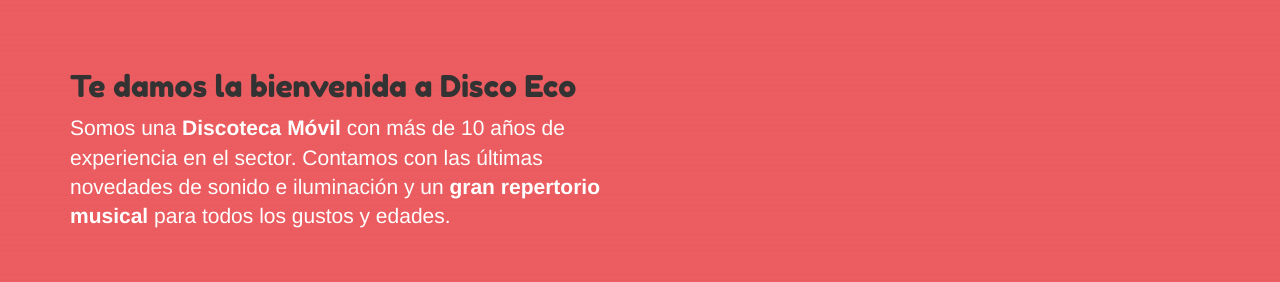
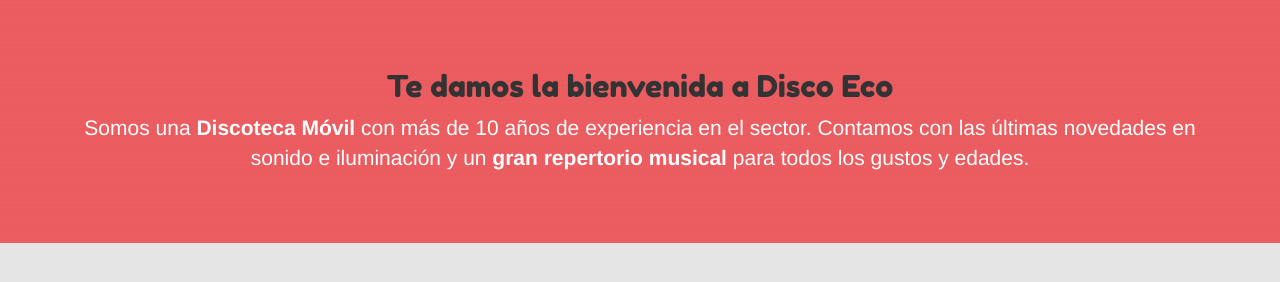
Before and after one commit to fblazp/disco-eco, a plain HTML site: page index.html in a window 1280 px wide. Shown: the part 702-984 px from the top of the page. After the commit the page ends 945 px from the top, so only its background shows below. Drawn offline with nearby package versions, Linux system fonts and the light colour scheme.

Commit message:
modificado contenido

```diff
--- a/css/main.css
+++ b/css/main.css
@@ -100,6 +100,7 @@
 #presentation
 {
 	background: rgba(238,61,64,0.8);
+	text-align: center;
 }
 
 #presentation h2
--- a/index.html
+++ b/index.html
@@ -127,12 +127,16 @@
     <section id="presentation" class="wrap">
       <div class="container">
         <div class="row">
-          <div class="col-sm-6">
+          <div class="col-sm-12">
             <h2 class="optimize">Te damos la bienvenida a Disco Eco</h2>
-            <p class="lead optimize">Somos una <strong>Discoteca Móvil</strong> con más de 10 años de experiencia en el sector. Contamos con las últimas novedades de sonido e iluminación y un <strong>gran repertorio musical</strong> para todos los gustos y edades.</p>
-          </div><!--.col-sm-6-->
-          <div class="col-sm-6">
-            <div class="row"></div><!--.row-->
+            <p class="lead optimize">Somos una <strong>Discoteca Móvil</strong> con más de 10 años de experiencia en el sector. Contamos con las últimas novedades en sonido e iluminación y un <strong>gran repertorio musical</strong> para todos los gustos y edades.</p>
+          </div><!--.col-sm-12-->
+          <div class="col-sm-12">
+            <div class="row">
+              <div class="col-sm-3"></div><!--.col-sm-3-->
+              <div class="col-sm-3"></div><!--.col-sm-3-->
+              <div class="col-sm-6"></div><!--.col-sm-6-->
+            </div><!--.row-->
           </div><!--.col-sm-6-->
         </div><!--.row-->
       </div><!--.container-->
```
